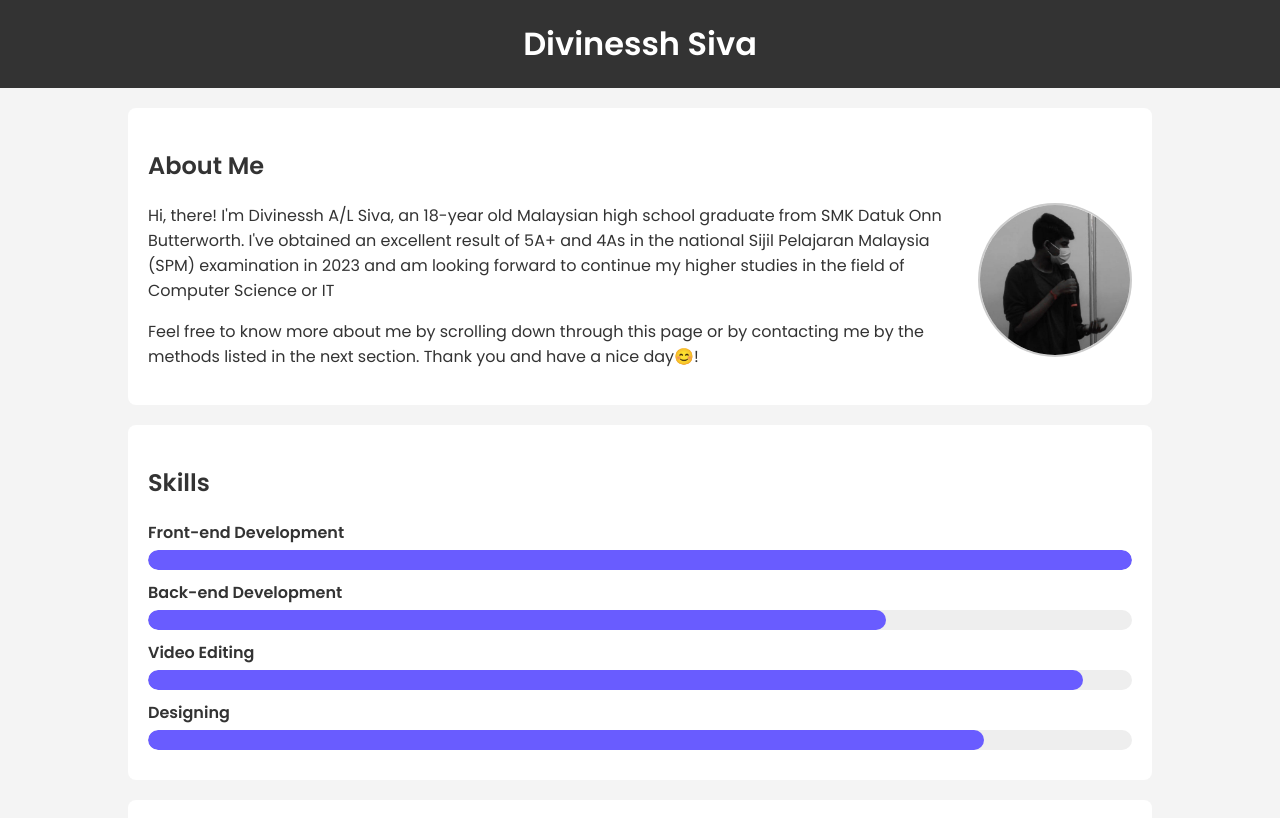
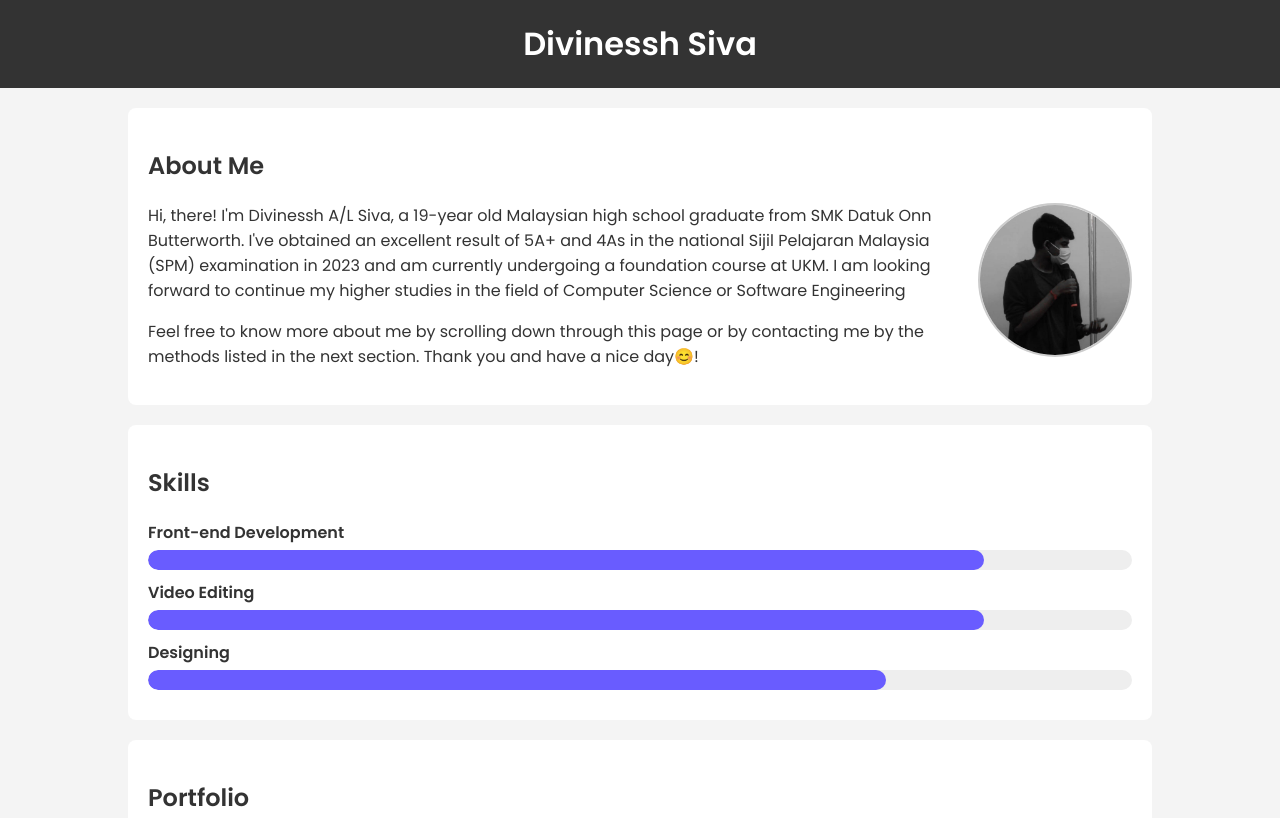
Before and after one commit to divinessh/divinessh.github.io, a plain HTML site: page index.html in a window 1280 px wide. Shown: the top 818 px of the page. Drawn offline with Linux system fonts and the light colour scheme.

Commit message:
Update index.html

```diff
--- a/index.html
+++ b/index.html
@@ -159,7 +159,7 @@
         <section id="about">
             <h2>About Me</h2>
             <img src="https://divinessh.github.io/about.jpg" alt="Divinessh Siva" class="profile-img">
-            <p>Hi, there! I'm Divinessh A/L Siva, an 18-year old Malaysian high school graduate from SMK Datuk Onn Butterworth. I've obtained an excellent result of 5A+ and 4As in the national Sijil Pelajaran Malaysia (SPM) examination in 2023 and am looking forward to continue my higher studies in the field of Computer Science or IT</p>
+            <p>Hi, there! I'm Divinessh A/L Siva, a 19-year old Malaysian high school graduate from SMK Datuk Onn Butterworth. I've obtained an excellent result of 5A+ and 4As in the national Sijil Pelajaran Malaysia (SPM) examination in 2023 and am currently undergoing a foundation course at UKM. I am looking forward to continue my higher studies in the field of Computer Science or Software Engineering</p>
             <p>Feel free to know more about me by scrolling down through this page or by contacting me by the methods listed in the next section. Thank you and have a nice day😊!</p>
         </section>
 
@@ -168,25 +168,20 @@
             <div class="skill">
                 <div class="skill-name">Front-end Development</div>
                 <div class="skill-bar">
-                    <div class="skill-level" style="width: 100%;"></div>
+                    <div class="skill-level" style="width: 85%;"></div>
                 </div>
             </div>
-            <div class="skill">
-                <div class="skill-name">Back-end Development</div>
-                <div class="skill-bar">
-                    <div class="skill-level" style="width: 75%;"></div>
-                </div>
-            </div>
+
             <div class="skill">
                 <div class="skill-name">Video Editing</div>
                 <div class="skill-bar">
-                    <div class="skill-level" style="width: 95%;"></div>
+                    <div class="skill-level" style="width: 85%;"></div>
                 </div>
             </div>
             <div class="skill">
                 <div class="skill-name">Designing</div>
                 <div class="skill-bar">
-                    <div class="skill-level" style="width: 85%;"></div>
+                    <div class="skill-level" style="width: 75%;"></div>
                 </div>
             </div>
         </section>
@@ -261,7 +256,7 @@
     </div>
     <footer>
       <p>Thanks for visiting!</p>
-      <p>&copy; 2024 Divinessh Siva</p>
+      <p>&copy; 2025 Divinessh Siva</p>
     </footer>
 </body>
 </html>
```
